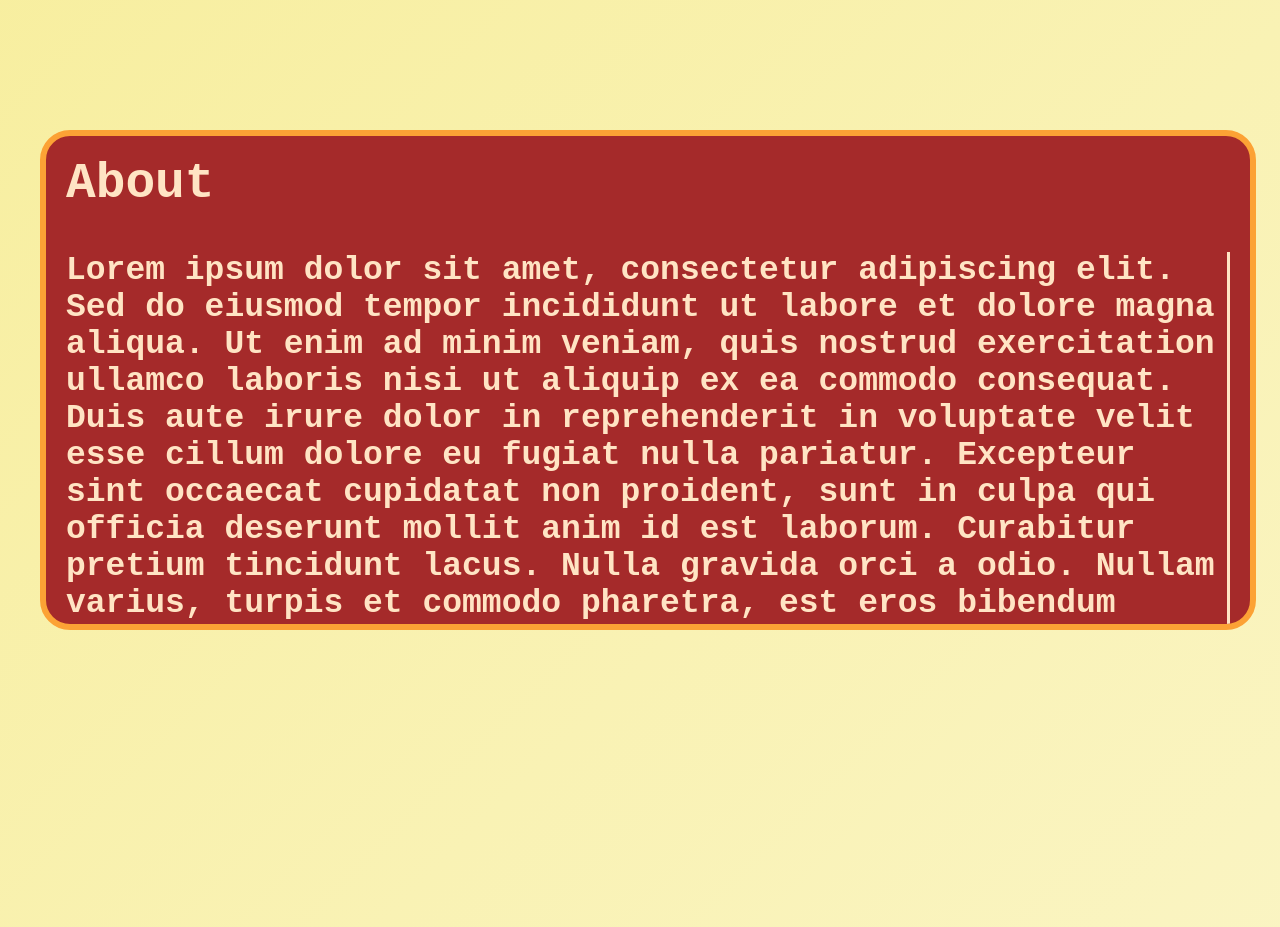
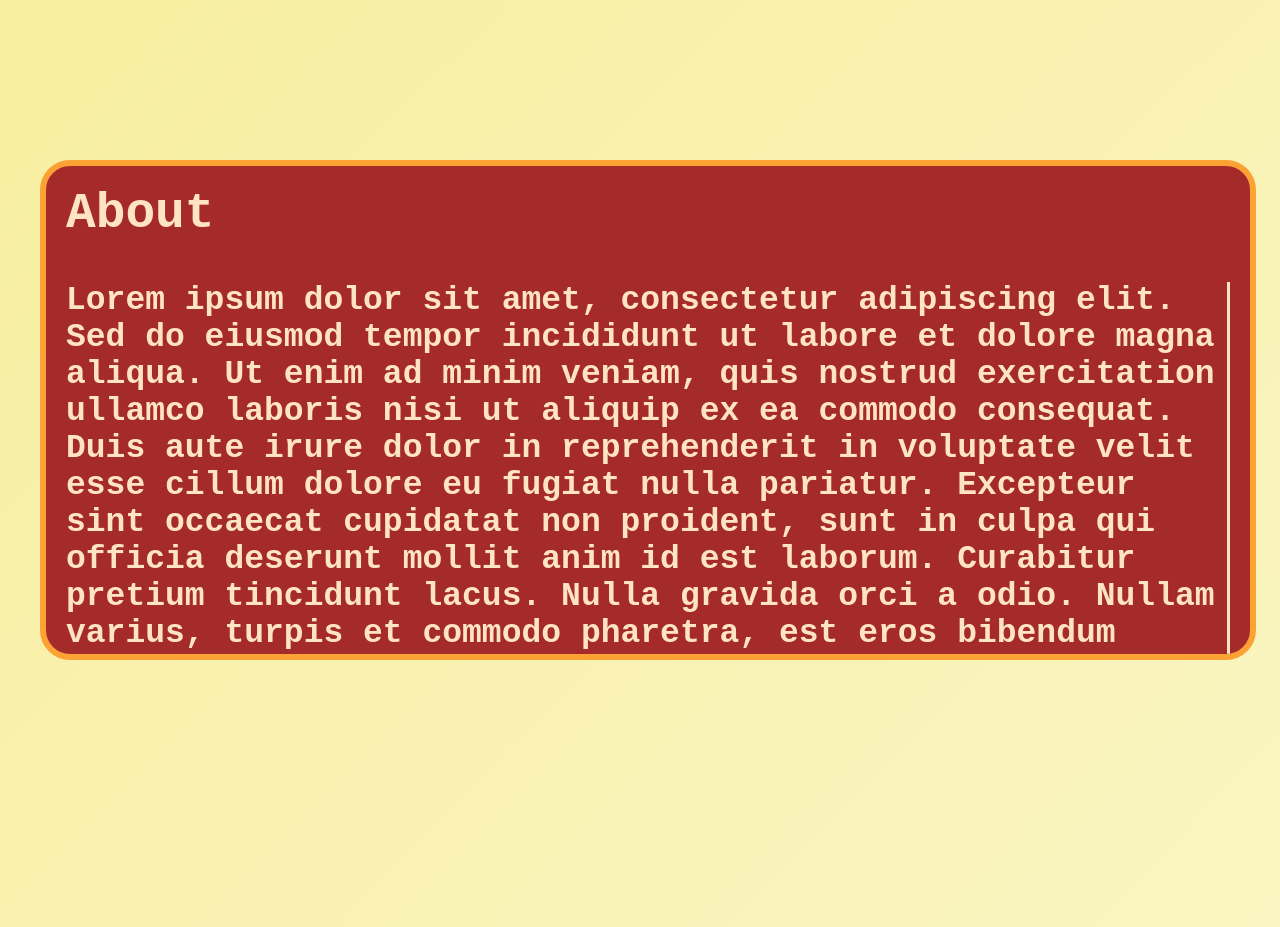
Before and after one commit to Pranjal1804/PETPALS, a Next.js app: page / in a window 1280 px wide. Shown: the part 960-1887 px from the top of the page. Built offline with nearby package versions, Linux system fonts and the light colour scheme.

Commit message:
updated animation

```diff
--- a/app/Home/page.js
+++ b/app/Home/page.js
@@ -22,7 +22,7 @@ const Home = () => {
         trigger:"#about"
       },
       delay:1.8,
-      start:"top bottom"
+      start:"top top"
     })
   })
   return (
--- a/app/globals.css
+++ b/app/globals.css
@@ -91,7 +91,7 @@ body{
   box-shadow: black 2px 2px 2px 2px;
 }
 #about{
-  margin-top: 70px;
+  margin-top: 100px;
   height: 500px;
   background-color: brown;
   color: bisque;
--- a/app/page.js
+++ b/app/page.js
@@ -22,7 +22,7 @@ const page = () => {
         trigger:"#about"
       },
       delay:1.8,
-      start:"top bottom"
+      start:"top top"
     })
   })
   return (
```
